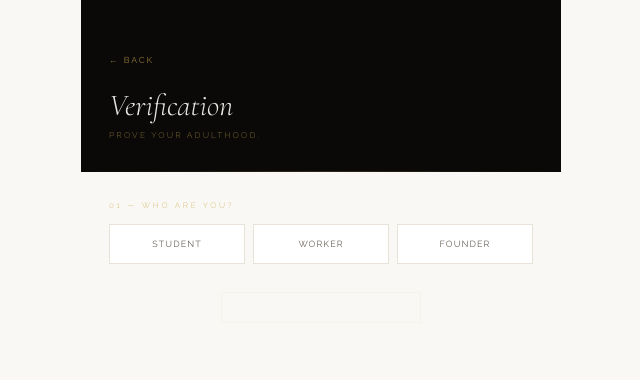
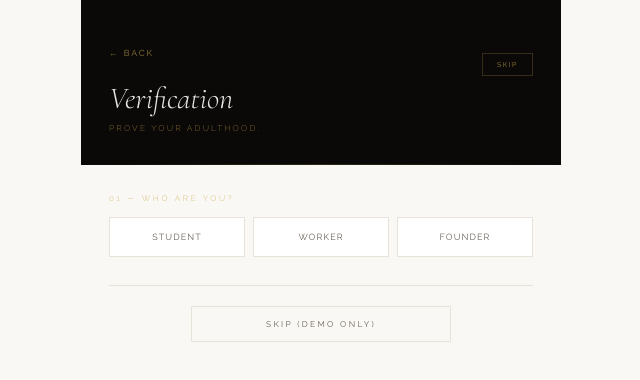
Before and after one commit to kgg2512/AdultRunningClub, a plain HTML site: page index.html in a window 1280 px wide. Both pictures are taken after a click on the button "YES — I AM AN ADULT.". Shown: the whole page, without its empty margins (319-959 px from the left). Drawn offline with nearby package versions, Linux system fonts and the light colour scheme.

Commit message:
fix: verification skip button — visible at top of header, class-based styles

```diff
--- a/index.html
+++ b/index.html
@@ -167,8 +167,11 @@ html,body{height:100%;background:var(--bg);color:var(--text);font-family:var(--s
 .v-err{font-size:0.58rem;color:#9B2C2C;margin-top:7px;display:none}
 .v-err.on{display:block}
 .privacy-notice{font-size:0.52rem;color:var(--text-dim);text-align:center;margin-top:10px;letter-spacing:0.06em;line-height:1.8}
-.demo-skip-wrap{text-align:center;margin-top:28px}
-.demo-skip-btn{opacity:0.3;font-size:0.48rem;max-width:200px;padding:10px 20px}
+.demo-skip-wrap{text-align:center;margin-top:20px;padding-top:20px;border-top:1px solid var(--border)}
+.demo-skip-btn{opacity:1;font-size:0.52rem;max-width:260px;padding:12px 24px;color:var(--text-sub)!important;border-color:var(--border)!important}
+.v-hd-row{display:flex;align-items:center;justify-content:space-between}
+.v-skip-top{background:none;border:1px solid rgba(201,168,76,0.3);color:var(--gold);font-family:var(--sans);font-size:0.44rem;letter-spacing:.22em;text-transform:uppercase;padding:6px 14px;cursor:pointer;opacity:0.75}
+.v-skip-top:hover{opacity:1}
 .privacy-notice a{color:var(--gold);text-decoration:underline}
 .consent-row{display:flex;align-items:flex-start;gap:10px;margin:14px 0 8px;cursor:pointer}
 .consent-row input[type=checkbox]{width:14px;height:14px;flex-shrink:0;margin-top:2px;accent-color:var(--gold);cursor:pointer}
@@ -394,7 +397,10 @@ html,body{height:100%;background:var(--bg);color:var(--text);font-family:var(--s
 <!-- S1 VERIFY -->
 <div id="s1" class="screen">
   <div class="v-hd">
-    <button class="v-back" onclick="show('s0')">← Back</button>
+    <div class="v-hd-row">
+      <button type="button" class="v-back" onclick="show('s0')">← Back</button>
+      <button type="button" class="v-skip-top" onclick="demoSkip()">Skip</button>
+    </div>
     <div class="v-title">Verification</div>
     <div class="v-sub">Prove your adulthood.</div>
   </div>
```
